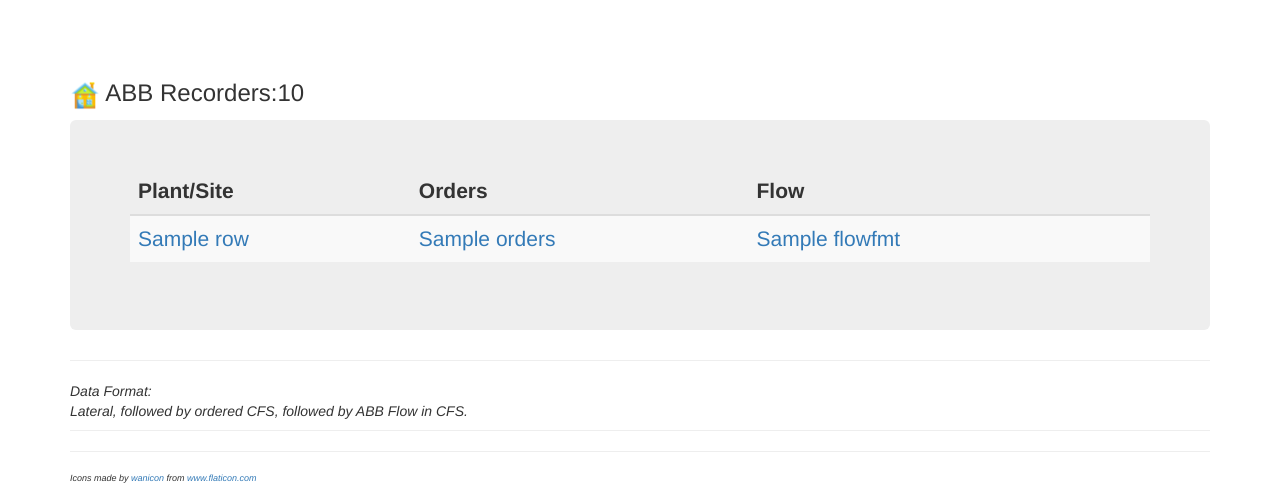
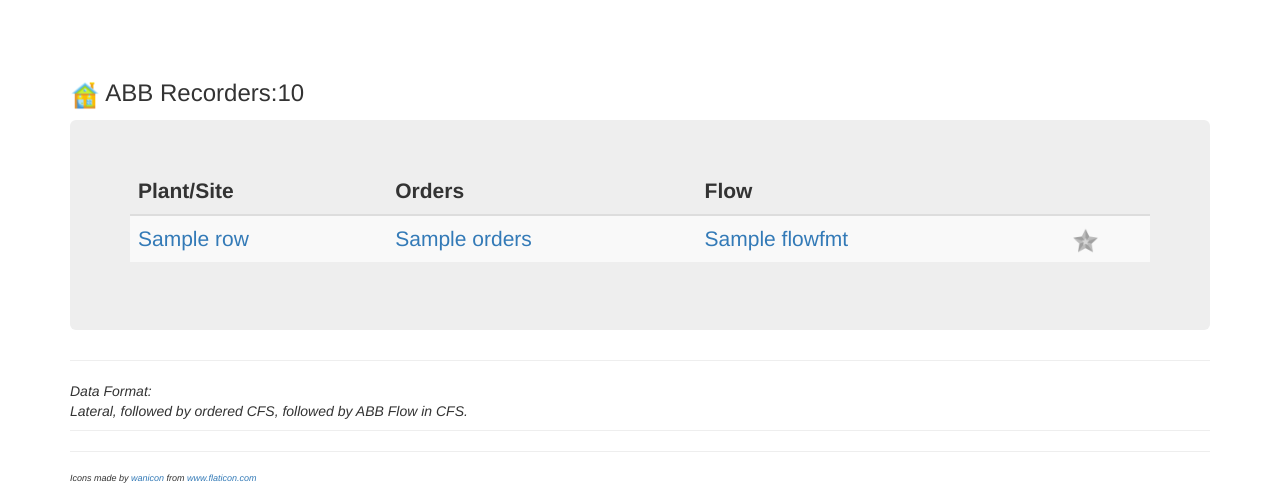
Before and after one commit to jcarter62/abbui, a Flask app: template templates/home.html in a window 1280 px wide. Shown: the part 52-554 px from the top of the page. Run offline with Flask 2, Linux system fonts and the light colour scheme; the template is opened without the code that fills it: most values are stand-ins (such as "Sample title", 1, 10 or a date in 2020); parts of the project's set-up code (start-up, migrations or seed data) failed here and were passed over; some libraries are stand-ins or nearby versions.

Commit message:
worked on "favorites" feature

```diff
--- a/static/css/home.css
+++ b/static/css/home.css
@@ -70,3 +70,7 @@
 .icon {
     height: 1.25em;
 }
+
+.fav-dim {
+    filter: grayscale(100%);
+}
--- a/templates/home.html
+++ b/templates/home.html
@@ -4,7 +4,6 @@
 {% endblock %}
 
 {% block page_content %}
-
     {% block content %}
         <link href="{{ url_for('static', filename='css/home.css') }}" rel="stylesheet">
         <div class="container">
@@ -25,18 +24,19 @@
                     <table class="table table-striped">
                         <thead>
                         <tr scope="row">
-                            <th scope="col-6">Plant/Site</th>
+                            <th scope="col-4">Plant/Site</th>
                             <th scope="col-2">Orders</th>
                             <th scope="col-2">Flow</th>
+                            <th scope="col-1">&nbsp;</th>
                             <th scope="col-1">&nbsp;</th>
                         </tr>
                         </thead>
                         <tbody>
                         {% for row in context.data %}
-                            <tr scope="row">
-                                <td scope="col-6">
+                            <tr scope="row" id="{{ row['id'] }}">
+                                <td scope="col-4">
                                     <a href="{{ row['url'] }}">{{ row['dispname'] }}</a>
-{#                                    <span id="{{ loop.index }}A" class="dyn-icon">{{ row['orders_vs_flow'] }}</span>#}
+                                    {#                                    <span id="{{ loop.index }}A" class="dyn-icon">{{ row['orders_vs_flow'] }}</span>#}
                                 </td>
                                 <td scope="col-2">
                                     <a href="{{ row['url'] }}">{{ row['orders'] }}</a>
@@ -46,6 +46,12 @@
                                 </td>
                                 <td scope="col-1">
                                     <span id="{{ loop.index }}B" class="dyn-icon">{{ row['orders_vs_flow'] }}</span>
+                                </td>
+                                <td scope="col-1">
+                                    <img class="icon fav-dim"
+                                         id="{{ row['id'] }}X"
+                                         onclick="fav_click('{{ row['id'] }}X')" src="{{ url_for('static', filename = 'icons/051-star.png') }}"
+                                    />
                                 </td>
                             </tr>
                         {% endfor %}
@@ -59,6 +65,7 @@
             {% include 'footer.html' %}
         </div>
 
+
         <script type="text/javascript" src="{{ url_for('static', filename='js/includes.js') }}"></script>
         <script type="text/javascript">
             // document.onload = startup();
@@ -66,14 +73,14 @@
             // setTimeout(function () { startup(); }, 60000);
             // timerHandler();
 
-            {#                        {% set icon = '' %}#}
-            {#                        {% if row['orders_vs_flow'] > '' %}#}
-            {#                            {% if row['orders_vs_flow'] == 'good' %}#}
-            {#                                {% set icon = Markup('<img class="icon" src="' + url_for('static', filename='icons/011-check.png') + '">') %}#}
-            {#                            {% else %}#}
-            {#                                {% set icon = Markup('<img class="icon" src="' + url_for('static', filename='icons/035-notification.png') + '">') %}#}
-            {#                            {% endif %}#}
-            {#                        {% endif %}#}
+            function fav_click(id) {
+                let elem = document.getElementById(id);
+                if ( elem.classList.contains('fav-dim') ) {
+                    elem.classList.remove('fav-dim')
+                } else {
+                    elem.classList.add('fav-dim')
+                }
+            }
 
             let good_path = "{{ url_for('static', filename = 'icons/011-check.png') }}";
             let bad_path = "{{ url_for('static', filename = 'icons/035-notification.png') }}";
@@ -120,7 +127,6 @@
             }
 
             document.onload = startup();
-
         </script>
 
     {% endblock %}
```
Also changed, not shown: data/sites.py (+14 -0 lines).
